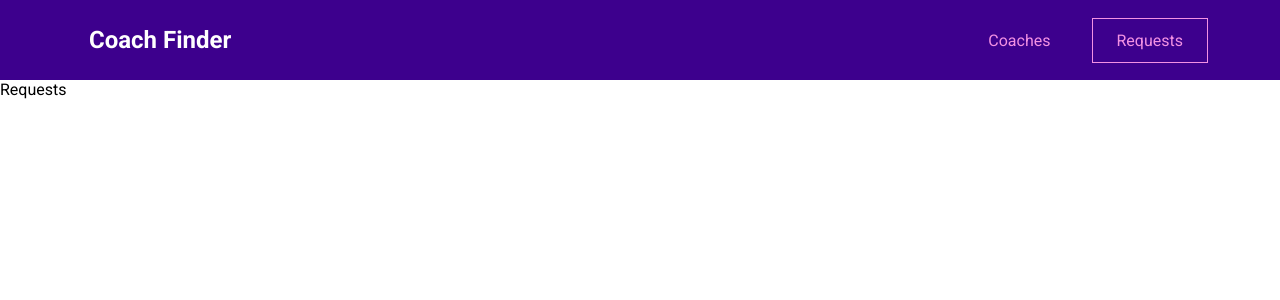
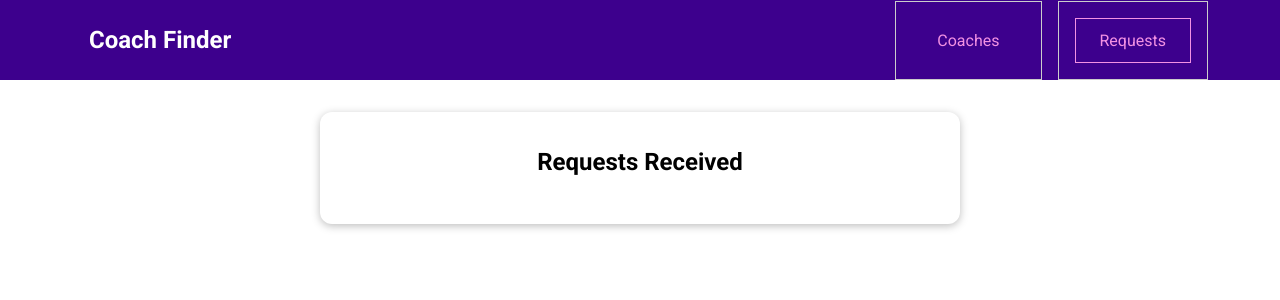
Before and after one commit to ojaswee/coach_finder, a Vue app: page /requests in a window 1280 px wide. Shown: the top 300 px of the page. Built offline with nearby package versions, Linux system fonts and the light colour scheme.

Commit message:
display incoming request

```diff
--- /dev/null
+++ b/src/components/requests/RequestItem.vue
@@ -0,0 +1,27 @@
+<template>
+	<li>
+		<div>
+			<h3>{{ email }}</h3>
+		</div>
+		<h3>{{ message }}</h3>
+		<base-button :href="emailLink">Contact</base-button>
+	</li>
+</template>
+<script>
+export default {
+	props: ['email', 'message'],
+	computed: {
+		emailLink() {
+			return `mailto:${this.email}`;
+		}
+	}
+}
+</script>
+<style>
+li {
+	margin: 1rem 0;
+	border: 1px solid #ccc;
+	padding: 1rem;
+}
+
+</style>
--- a/src/pages/requests/RequestsReceived.vue
+++ b/src/pages/requests/RequestsReceived.vue
@@ -1,3 +1,52 @@
 <template>
-	<section>Requests</section>
+	<section>
+		<base-card>
+			<header>
+				<h2>
+					Requests Received
+				</h2>
+			</header>
+			<ul v-if="hasRequests">
+				<request-item v-for="request in requestsReceived"
+				:key="request.id"
+				:email="request.userEmail"
+				:message="request.message"></request-item>
+			</ul>
+			<h3 v-else>No new request received.</h3>
+		</base-card>
+	</section>
 </template>
+<script>
+import RequestItem from '../../components/requests/RequestItem.vue';
+
+export default {
+	components: {
+		RequestItem
+	},
+	computed: {
+		requestsReceived() {
+			return this.$store.getters['requests/requests'];
+		},
+		hasRequests() {
+			return this.$store.getters['requests/requests'];
+		}
+	},
+}
+</script>
+
+<style scoped>
+header {
+	text-align: center;
+}
+
+ul {
+	list-style: none;
+	margin: 2rem auto;
+	padding: 0;
+	max-width: 30rem;
+}
+
+h3 {
+	text-align: center;
+}
+</style>
--- a/src/store/modules/requests/getters.js
+++ b/src/store/modules/requests/getters.js
@@ -0,0 +1,8 @@
+export default {
+	hasRequests(state) {
+		return state.requests && state.requests.length > 0;
+	},
+	requests(state) {
+		return state.requests;
+	}
+}
--- a/src/store/modules/requests/index.js
+++ b/src/store/modules/requests/index.js
@@ -6,7 +6,7 @@
     namespaced: true,
     state() {
         return {
-            requests: []
+            requests: [],
         };
     },
     getters,
```
